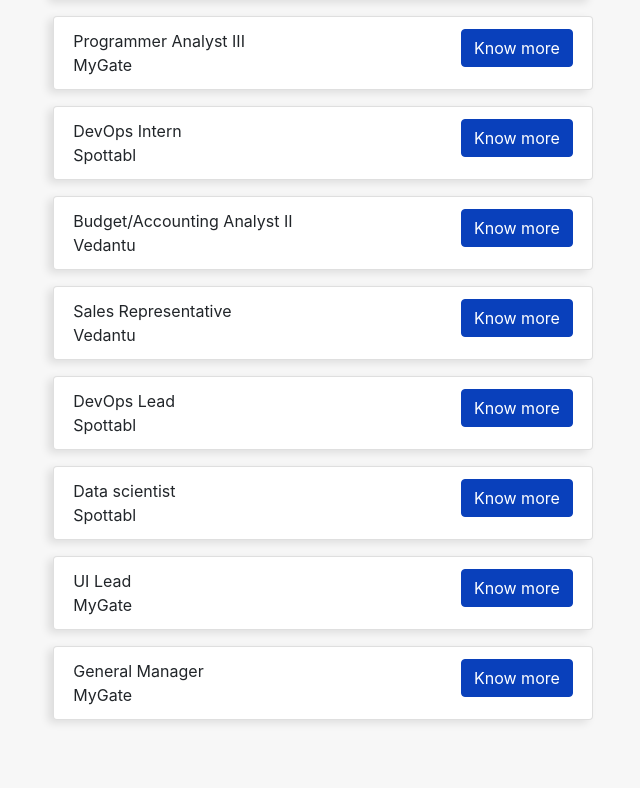
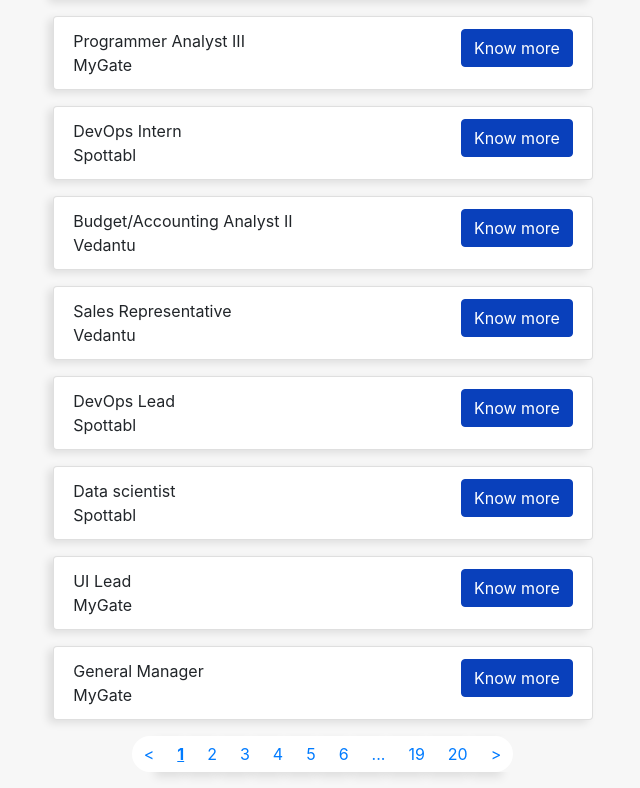
Before and after one commit to anand9/Spottabl, a React (Create React App) app: page /search in a window 1280 px wide. Shown: the part 1648-2436 px from the top of the page, without its empty margins (317-957 px from the left). Before the commit the page ends 2368 px from the top, so only its background shows below. Built offline with nearby package versions, Linux system fonts and the light colour scheme.

Commit message:
style pagination

```diff
--- a/src/Components/Search/SearchHome.js
+++ b/src/Components/Search/SearchHome.js
@@ -10,11 +10,12 @@
 import SearchList from './SearchList/SearchList';
 import NoRecord from './SearchList/NoRecord';
 import styles from './Search.module.scss'
+import SearchPaginate from './SearchPaginate/SearchPaginate';
 
 
 const SearchHome = () => {
 
-  const [filtered, setFilter] = useState([...searchData])
+  const [searchResult, setSearch] = useState([...searchData])
   const [filteredComp, setFilteredComp] = useState([])
   //const [filteredComp, setFilterComp] = useState([])
 
@@ -24,7 +25,7 @@
     let newList = searchableList.filter((list)=>
       (list.company.toLowerCase().search(searchText) !== -1) || (list.title.toLowerCase().search(searchText) !== -1)
     )
-    setFilter([...newList])
+    setSearch([...newList])
   }
 
   const companyFilterUpdate=(comp)=>{
@@ -44,9 +45,13 @@
     let searchableList
 //    filtered.length >0? searchableList = filtered : searchableList = searchData
     if (filters.length>0){
-      let newList = filtered.filter((list)=> filters.includes(list.company))
-    setFilter([...newList])
-    setFilteredComp([...newList])
+      let newList = searchResult.filter((list)=> filters.includes(list.company))
+      setSearch([...newList])
+      setFilteredComp([...newList])
+    } else {
+      //console.log("ding", searchResult);
+
+      setFilteredComp(searchResult)
     }
   }
 
@@ -57,15 +62,18 @@
           <Col md="6" lg="6" xs="12" className="text-center">
             <div class={styles.searchContainer}>
             <SearchBar filterList={filterList} list={searchData} companyFilter={companyFilterUpdate}/>
-            {filtered.length >0?
-            filtered.map((item)=> {
+            {searchResult.length >0?
+            searchResult.map((item)=> {
               return (
                 <SearchList item={item} key={item.id} />
               )
+
             })
+
             :
             <NoRecord />
           }
+          {searchResult.length >0 ? <SearchPaginate /> : ""}
           </div>
           </Col>
         </Row>
--- /dev/null
+++ b/src/Components/Search/SearchPaginate/SearchPaginate.js
@@ -0,0 +1,39 @@
+import React from 'react';
+import ReactPaginate from 'react-paginate';
+import styles from './SearchPaginate.module.scss'
+
+
+const SearchPaginate = () => {
+
+  const handleClick=()=>{
+
+  }
+
+  return (
+    <div>
+      <ReactPaginate
+          previousLabel={'<'}
+          nextLabel={'>'}
+          breakLabel={'...'}
+          breakClassName={'break-me'}
+          pageCount={20}
+          marginPagesDisplayed={2}
+          pageRangeDisplayed={5}
+          onPageChange={handleClick}
+          pageClassName={styles.pageItem}
+          nextClassName={styles.pageItem}
+          breakClassName={styles.pageItem}
+          breakLinkClassName={styles.pageLink}
+          activeLinkClassName={styles.activeItem}
+          pageLinkClassName={styles.pageLink}
+          nextLinkClassName={styles.pageLink + " rounded-right"}
+          previousLinkClassName={styles.pageLink + " rounded-left"}
+          containerClassName={styles.paginationContainer}
+          subContainerClassName={'pages pagination'}
+          activeClassName={'active'}
+        />
+    </div>
+  );
+};
+
+export default SearchPaginate;
--- /dev/null
+++ b/src/Components/Search/SearchPaginate/SearchPaginate.module.scss
@@ -0,0 +1,30 @@
+.paginationContainer {
+  display: flex;
+  justify-content: center;
+  margin-top: 1rem;
+  list-style: none;
+  padding: 0;
+}
+
+.pageLink {
+  position: relative;
+  display: block;
+  padding: .5rem .75rem;
+  margin-left: -1px;
+  line-height: 1.25;
+  color: #007bff;
+  background-color: #fff;
+  cursor: pointer;
+  &:focus {
+    outline: none;
+  }
+}
+
+.pageItem {
+  box-shadow: -11px 5px 9px 0px #0000001a;
+}
+
+.activeItem {
+  font-weight: bold;
+  text-decoration: underline !important;
+}
```
